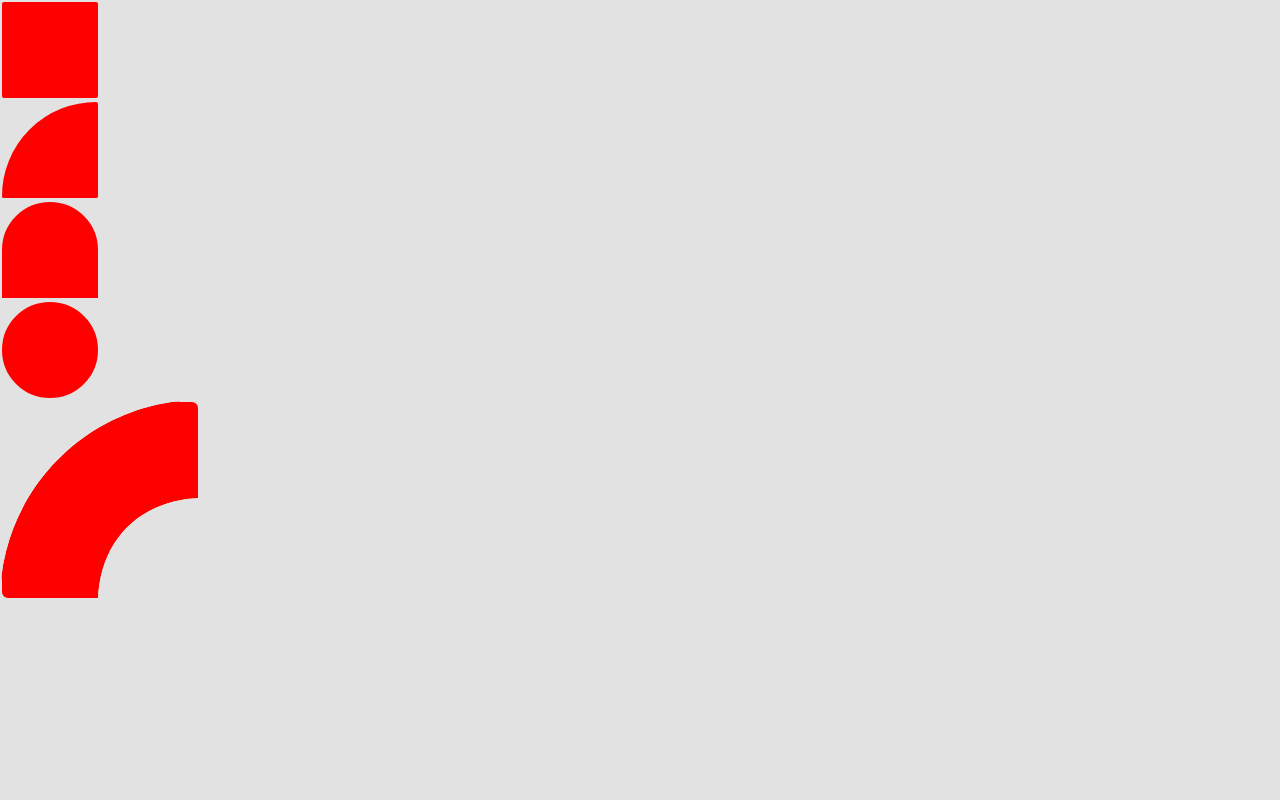
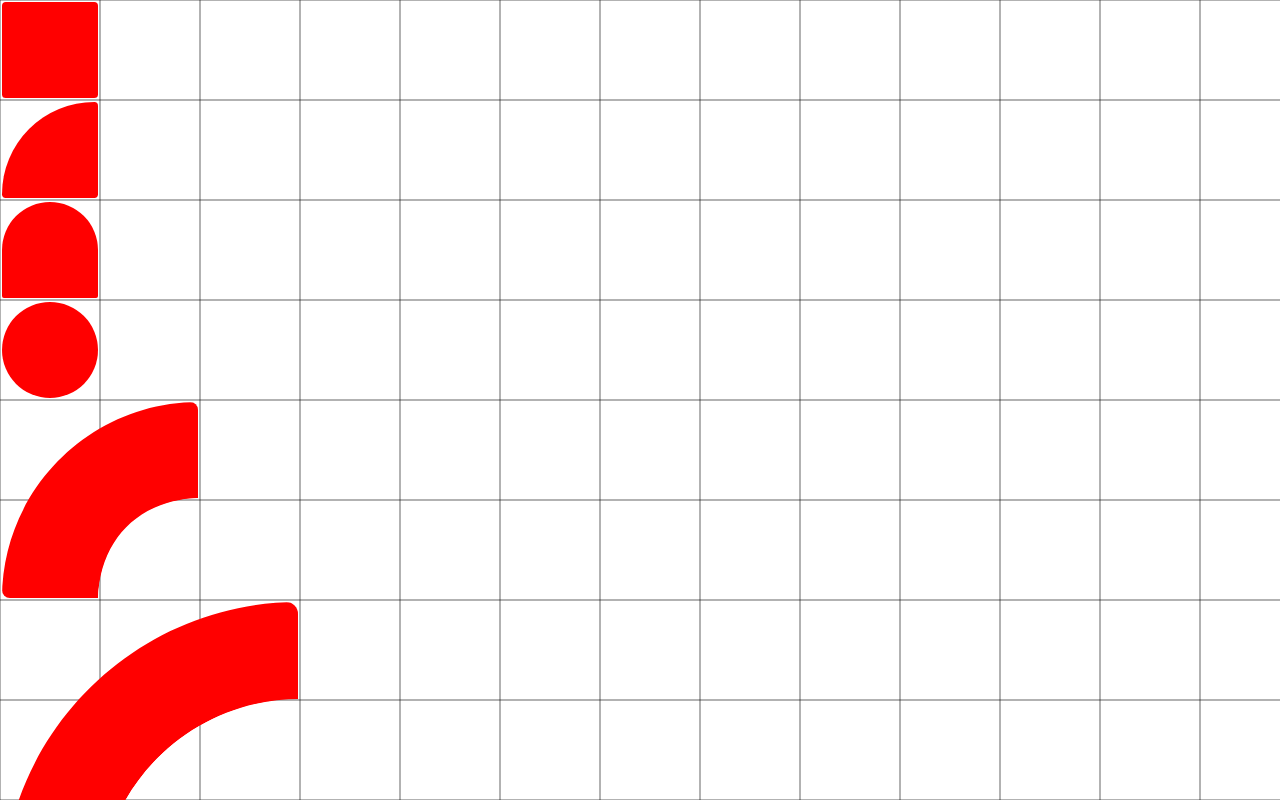
Before and after one commit to joseignacioLS/legodots, a Next.js app: page / in a window 1280 px wide. Built offline with nearby package versions, Linux system fonts and the light colour scheme.

Commit message:
big pieces

```diff
--- a/src/app/globals.scss
+++ b/src/app/globals.scss
@@ -25,6 +25,6 @@ html {
 body {
   width: 100%;
   height: 100%;
-  background-color: variables.$color_black;
+  background-color: variables.$color_bg;
   color: variables.$color_white;
 }
--- a/src/components/Board/Board.module.scss
+++ b/src/components/Board/Board.module.scss
@@ -11,4 +11,8 @@
   &:active {
     cursor: grabbing
   }
+
+  background-image: linear-gradient(0deg, rgba(0, 0, 0, .3) 1%, transparent 1%, transparent 99%, rgba(0, 0, 0, .3) 99%),
+  linear-gradient(90deg, rgba(0, 0, 0, .3) 1%, transparent 1%, transparent 99%, rgba(0, 0, 0, .3) 99%);
+  background-repeat: repeat;
 }
--- a/src/components/Board/Board.tsx
+++ b/src/components/Board/Board.tsx
@@ -5,13 +5,13 @@ import styles from "./Board.module.scss";
 import Dot from "../Dot/Dot";
 import DotOptions from "../DotOptions/DotOptions";
 import SVGPaths from "../SVGPaths/SVGPaths";
-import { dot } from "node:test/reporters";
 
 export interface IDot {
   id: number;
-  type: "dot" | "corner" | "u" | "circle" | "curve";
+  type: "dot" | "corner" | "u" | "circle" | "curve" | "big-curve";
   x: number;
   y: number;
+  size: number;
   rotation: number;
   color: string;
   fixed?: boolean;
@@ -26,6 +26,7 @@ const initialState: IDot[] = [
     rotation: 0,
     color: "#FF0000",
     fixed: true,
+    size: 1,
   },
   {
     id: -2,
@@ -35,6 +36,7 @@ const initialState: IDot[] = [
     rotation: 0,
     color: "#FF0000",
     fixed: true,
+    size: 1,
   },
   {
     id: -3,
@@ -44,6 +46,7 @@ const initialState: IDot[] = [
     rotation: 0,
     color: "#FF0000",
     fixed: true,
+    size: 1,
   },
   {
     id: -4,
@@ -53,6 +56,7 @@ const initialState: IDot[] = [
     rotation: 0,
     color: "#FF0000",
     fixed: true,
+    size: 1,
   },
   {
     id: -5,
@@ -62,6 +66,17 @@ const initialState: IDot[] = [
     rotation: 0,
     color: "#FF0000",
     fixed: true,
+    size: 2,
+  },
+  {
+    id: -6,
+    type: "big-curve",
+    x: 0,
+    y: 6,
+    rotation: 0,
+    color: "#FF0000",
+    fixed: true,
+    size: 3,
   },
 ];
 
@@ -97,7 +112,6 @@ const Board = () => {
     id?: number
   ) => {
     const selectedDotId = id ?? selectedDot;
-    console.log(copy, options);
     if (copy || options.copy) {
       setPieces((oldState) => {
         const newState = structuredClone(oldState);
@@ -211,6 +225,12 @@ const Board = () => {
           setUnitSize((oldState) => oldState - 1);
         }
       }}
+      style={{
+        backgroundSize: `${unitSize}px ${unitSize}px`,
+        backgroundPosition: `${boardDrag[0] * unitSize}px ${
+          boardDrag[1] * unitSize
+        }px`,
+      }}
     >
       {pieces.map((piece) => {
         return (
@@ -230,6 +250,7 @@ const Board = () => {
             hardSelected={piece.id === hardSelectedDot}
             color={piece.color}
             fixed={piece.fixed}
+            pieceSize={piece.size}
           />
         );
       })}
--- a/src/components/Dot/Dot.module.scss
+++ b/src/components/Dot/Dot.module.scss
@@ -11,31 +11,19 @@
     background-color: transparent;
   }
 
-  // &.selected {
-  //   &::after {
-  //     content: "";
-  //     width: 8px;
-  //     height: 8px;
-  //     position: absolute;
-  //     background-color: white;
-  //     border-radius: 100%;
-  //     top: 50%;
-  //     left: 50%;
-  //     transform: translate(-50%, -50%);
-  //   }
-  // }
   &.hardSelected {
-    &::after {
-      content: "";
-      width: 12px;
-      height: 12px;
-      position: absolute;
-      border: 4px solid white;
-      border-radius: 100%;
-      top: 50%;
-      left: 50%;
-      transform: translate(-50%, -50%);
-    }
+    background-color: blue;
+    // &::after {
+    //   content: "";
+    //   width: 12px;
+    //   height: 12px;
+    //   position: absolute;
+    //   background-color: white;
+    //   border-radius: 100%;
+    //   top: 50%;
+    //   left: 50%;
+    //   transform: translate(-50%, -50%);
+    // }
   }
 
   &:has(.curve) {
@@ -54,12 +42,27 @@
     }
   }
 
+  &:has(.bigCurve) {
+    clip-path: url(#myBigCurve);
+
+    &:has(.rot90) {
+      clip-path: url(#myBigCurve90);
+    }
+
+    &:has(.rot180) {
+      clip-path: url(#myBigCurve180);
+    }
+
+    &:has(.rot270) {
+      clip-path: url(#myBigCurve270);
+    }
+  }
+
   .shape {
     width: 100%;
     height: 100%;
-    border-color: variables.$color_black;
-    border-style: solid;
     border-radius: $basicBorderRadius;
+
     &.rot90 {
       rotate: 90deg;
     }
@@ -73,13 +76,11 @@
     }
 
     &.square {
-      border-radius: $basicBorderRadius $basicBorderRadius $basicBorderRadius
-        $basicBorderRadius;
+      border-radius: $basicBorderRadius $basicBorderRadius $basicBorderRadius $basicBorderRadius;
     }
 
     &.corner {
-      border-radius: 100% $basicBorderRadius $basicBorderRadius
-        $basicBorderRadius;
+      border-radius: 100% $basicBorderRadius $basicBorderRadius $basicBorderRadius;
     }
 
     &.u {
@@ -91,18 +92,11 @@
     }
 
     &.curve {
-      border-radius: $basicBorderRadius;
       clip-path: url(#myCurve);
     }
-  }
 
-  .contextualMenu {
-    position: absolute;
-    left: 100%;
-    top: 0;
-    height: 100%;
-    width: fit-content;
-    background-color: white;
-    z-index: 100;
+    &.bigCurve {
+      clip-path: url(#myBigCurve);
+    }
   }
 }
--- a/src/components/Dot/Dot.tsx
+++ b/src/components/Dot/Dot.tsx
@@ -17,6 +17,7 @@ interface IProps {
   hardSelected: boolean;
   color: string;
   fixed?: boolean;
+  pieceSize: number;
 }
 
 const Dot = ({
@@ -33,6 +34,7 @@ const Dot = ({
   selected,
   hardSelected,
   color,
+  pieceSize,
   fixed = false,
 }: IProps) => {
   const [startDrag, setStartDrag] = useState<number[] | undefined>(undefined);
@@ -49,10 +51,11 @@ const Dot = ({
         ${hardSelected ? styles.hardSelected : ""}
         `}
       style={{
-        width: `${(["curve"].includes(type) ? 2 : 1) * size}px`,
-        height: `${(["curve"].includes(type) ? 2 : 1) * size}px`,
+        width: `${pieceSize * size}px`,
+        height: `${pieceSize * size}px`,
         left: `${fixed ? 0 : size * (board[0] + x)}px`,
         top: `${fixed ? y * size : size * (board[1] + y)}px`,
+        padding: `${size / 50}px`,
       }}
       onMouseDown={(e) => {
         e.stopPropagation();
@@ -94,27 +97,16 @@ const Dot = ({
         ${type === "u" ? styles.u : ""}
         ${type === "circle" ? styles.circle : ""}
         ${type === "curve" ? styles.curve : ""}
+        ${type === "big-curve" ? styles.bigCurve : ""}
         ${rotation === 90 ? styles.rot90 : ""}
         ${rotation === 180 ? styles.rot180 : ""}
         ${rotation === 270 ? styles.rot270 : ""}
 
         `}
         style={{
-          borderWidth: `${size / 50}px`,
           backgroundColor: color,
         }}
       ></div>
-      {/* {hardSelected && (
-        <div className={styles.contextualMenu}>
-          <input
-            type="color"
-            value={color}
-            onChange={(e) => {
-              handleModifyDot({ color: e.currentTarget.value });
-            }}
-          />
-        </div>
-      )} */}
     </div>
   );
 };
--- a/src/components/SVGPaths/SVGPaths.tsx
+++ b/src/components/SVGPaths/SVGPaths.tsx
@@ -6,6 +6,60 @@ const SVGPaths = ({ size }: IProps) => {
   return (
     <svg width="0" height="0">
       <defs>
+        <clipPath id="myBigCurve" clipPathUnits="objectBoundingBox">
+          <path
+            d="M 0,1
+          C 0 .45, .45 0, 1 0
+          L 1,.33
+          C .63 .33, .33 .63 , .33 1
+          L 0,1
+          Z"
+          />
+        </clipPath>
+        <clipPath
+          id="myBigCurve90"
+          clipPathUnits="objectBoundingBox"
+          transform={`rotate(90 0 0) translate(0, -${size * 3})`}
+        >
+          <path
+            d="M 0,1
+          C 0 .45, .45 0, 1 0
+          L 1,.33
+          C .63 .33, .33 .63 , .33 1
+          L 0,1
+          Z"
+          />
+        </clipPath>
+
+        <clipPath
+          id="myBigCurve1800"
+          clipPathUnits="objectBoundingBox"
+          transform={`rotate(180 0 0) translate(-${size * 3}, -${size * 3})`}
+        >
+          <path
+            d="M 0,1
+          C 0 .45, .45 0, 1 0
+          L 1,.33
+          C .63 .33, .33 .63 , .33 1
+          L 0,1
+          Z"
+          />
+        </clipPath>
+
+        <clipPath
+          id="myBigCurve1800"
+          clipPathUnits="objectBoundingBox"
+          transform={`rotate(270 0 0) translate(-${size * 3}, 0)`}
+        >
+          <path
+            d="M 0,1
+          C 0 .45, .45 0, 1 0
+          L 1,.33
+          C .63 .33, .33 .63 , .33 1
+          L 0,1
+          Z"
+          />
+        </clipPath>
         <clipPath id="myCurve" clipPathUnits="objectBoundingBox">
           <path
             d="M 0,1
--- a/src/styles/_variables.scss
+++ b/src/styles/_variables.scss
@@ -1,2 +1,4 @@
 $color_black: rgb(226, 226, 226);
-$color_white: rgb(226, 226, 226);
+$color_white: rgb(255, 255, 255);
+
+$color_bg: $color_white
```
